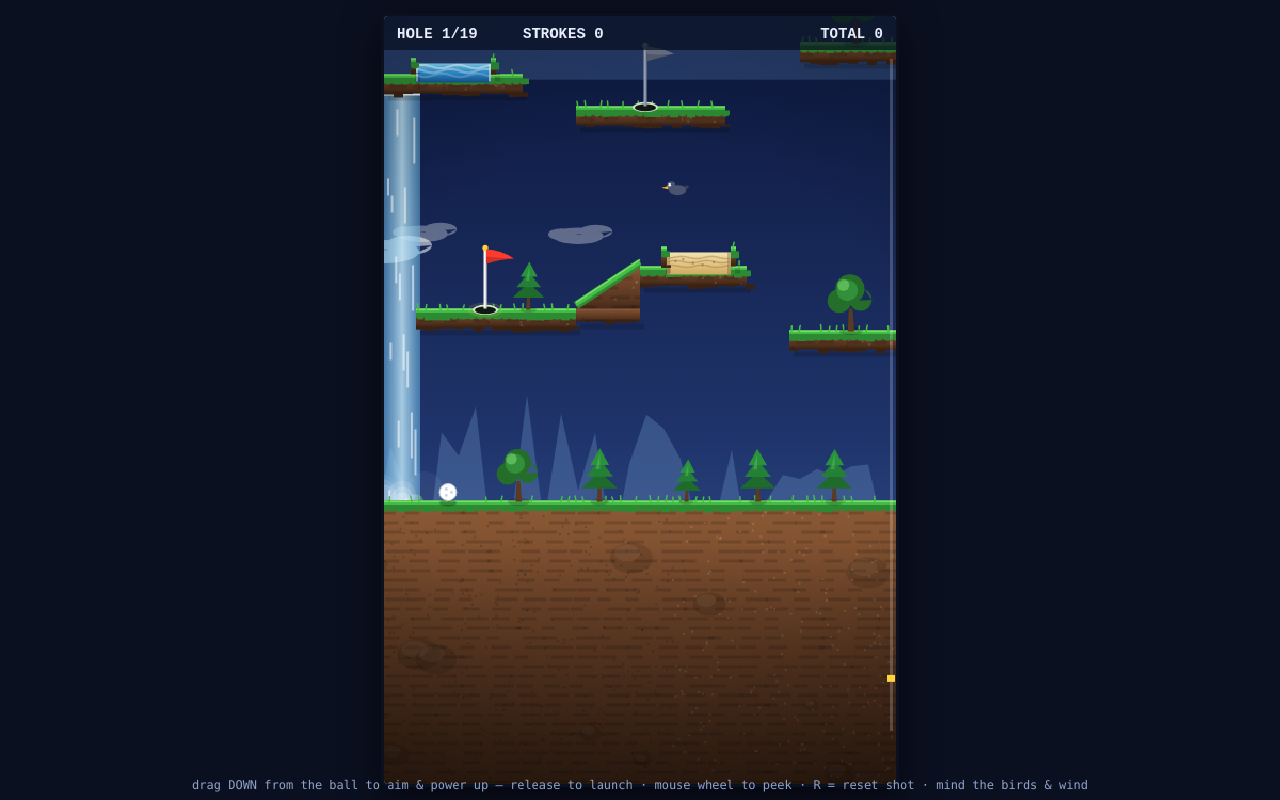
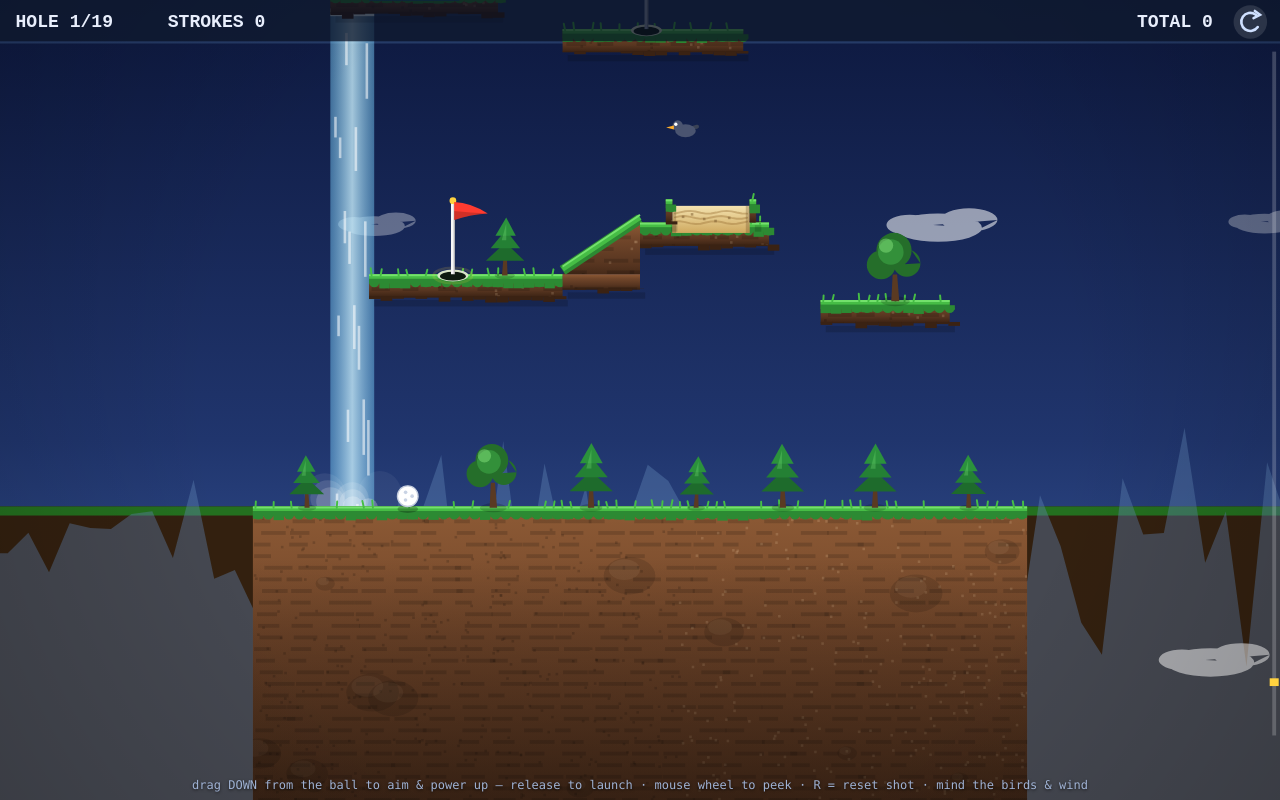
Before and after one commit to abandonedBaby/cliff-golf, a plain HTML site: page index.html in a window 1280 px wide. Drawn offline with Linux system fonts and the light colour scheme; animation ran at ten frames a second.

Commit message:
Update index.html

```diff
--- a/index.html
+++ b/index.html
@@ -5,21 +5,29 @@
 <meta name="viewport" content="width=device-width, initial-scale=1">
 <title>Cliff Golf — Vertical Mini Golf</title>
 <style>
-  html,body{margin:0;height:100%;background:#0b1020;color:#e8eefc;
-    font-family:ui-monospace,Menlo,Consolas,monospace;overflow:hidden}
-  #wrap{position:fixed;inset:0;display:flex;align-items:center;justify-content:center}
-  canvas{background:#7ec0ee;image-rendering:pixelated;
-    box-shadow:0 0 0 3px #0b1020,0 12px 40px #000a;border-radius:4px;touch-action:none}
-  #hint{position:fixed;bottom:8px;left:0;right:0;text-align:center;
-    font-size:12px;color:#8fa3c8;pointer-events:none}
+  html,body{margin:0;padding:0;height:100%;background:#0b1020;color:#e8eefc;
+    font-family:ui-monospace,Menlo,Consolas,monospace;overflow:hidden;
+    overscroll-behavior:none;-webkit-user-select:none;user-select:none}
+  /* canvas is the whole viewport — no letterboxing on any device */
+  canvas{position:fixed;inset:0;display:block;width:100%;height:100%;touch-action:none}
+  #hint{position:fixed;bottom:max(8px,env(safe-area-inset-bottom));left:0;right:0;
+    text-align:center;font-size:12px;color:#9fb2d4;pointer-events:none;
+    text-shadow:0 1px 3px #000a;padding:0 8px}
+  @media (max-width:560px){ #hint{font-size:10px} }
 </style>
 </head>
 <body>
-<div id="wrap"><canvas id="c" width="480" height="720"></canvas></div>
+<canvas id="c"></canvas>
 <div id="hint">drag DOWN from the ball to aim &amp; power up — release to launch · mouse wheel to peek · R = reset shot · mind the birds &amp; wind</div>
 <script>
 const cv = document.getElementById('c'), ctx = cv.getContext('2d');
-const VW = 480, VH = 720;
+// VW is the fixed width of the play column in world units — level design depends on
+// it, so it never changes. Everything else is derived from the actual viewport:
+//   VH  = how much world height fits on this screen
+//   VX0 = leftmost visible world x (negative when the screen is wider than the column)
+//   VWF = total visible world width, backdrop and HUD span this so nothing is letterboxed
+const VW = 480;
+let VH = 720, VX0 = 0, VWF = 480, SCALE = 1;
 // WH runs well below the floor so the camera can always scroll far enough past the
 // tee to leave a full pull-length of screen under the ball
 const WW = 480, WH = 4720;          // world size
@@ -266,9 +274,11 @@ function drawBirds(){
 
 // -------------------------------------------------------------------- state
 let ball, hole, strokes, total, cam, camPeek, aiming, aimFrom, mouse, done, msg, msgT;
+let restartArm = 0;                  // declared here: reset() runs before the input section
 
 function reset(){
   hole = 0; strokes = 0; total = 0; done = false; camPeek = 0; msg=''; msgT=0;
+  restartArm = 0; aiming = false;
   resetBirds();
   respawn(TEE.x, TEE.y);
   cam = ball.y - VH*0.65;
@@ -283,13 +293,34 @@ reset();
 function toWorld(e){
   const r = cv.getBoundingClientRect();
   const p = e.touches ? e.touches[0] : e;
-  // clamped to the canvas so a drag that runs past the screen edge still reads cleanly
-  const x = Math.max(-60, Math.min(VW+60, (p.clientX-r.left)*(VW/r.width)));
-  const y = Math.max(0, Math.min(VH, (p.clientY-r.top)*(VH/r.height)));
-  return { x, y: y+cam };
+  // clamped to the visible area so a drag that runs past the screen edge still reads cleanly
+  const s = toScreen(e);
+  return { x: Math.max(VX0, Math.min(VX0+VWF, s.x)),
+           y: Math.max(0, Math.min(VH, s.y)) + cam };
+}
+// screen space: world units, but without the camera offset (what the HUD is drawn in)
+function toScreen(e){
+  const r = cv.getBoundingClientRect();
+  const p = e.touches && e.touches[0] ? e.touches[0]
+          : (e.changedTouches && e.changedTouches[0] ? e.changedTouches[0] : e);
+  return { x: VX0 + (p.clientX-r.left)/SCALE, y: (p.clientY-r.top)/SCALE };
+}
+// Restart button, top-right of the HUD bar. Needs a second tap to confirm so a
+// misplaced touch can never wipe a run in progress.
+function btnRect(){ return {x: VX0+VWF-40, y: 4, w: 34, h: 26}; }
+function inBtn(s){
+  const b = btnRect();
+  return s.x > b.x-6 && s.x < b.x+b.w+6 && s.y > b.y-4 && s.y < b.y+b.h+6;
 }
 function down(e){
   e.preventDefault();
+  const s = toScreen(e);
+  if(inBtn(s)){
+    if(restartArm > 0){ restartArm = 0; reset(); flash('RESTARTED'); }
+    else { restartArm = 180; flash('TAP AGAIN TO RESTART'); }
+    return;
+  }
+  restartArm = 0;                                  // tapping elsewhere cancels
   if(done) { reset(); return; }
   const m = toWorld(e);
   if(!atRest()) return;
@@ -499,12 +530,12 @@ function ridge(depth, col, amp, step, seed){
   for(let k=-1;k<=1;k++){
     const y0 = base + k*P;
     if(y0 > VH+260 || y0 < -320) continue;
-    ctx.beginPath(); ctx.moveTo(-10, y0+300);
-    for(let x=-10;x<=VW+10;x+=step){
+    ctx.beginPath(); ctx.moveTo(VX0-10, y0+300);
+    for(let x=VX0-10;x<=VX0+VWF+10;x+=step){
       const h = hsh(x*0.021+seed)*amp + hsh(x*0.083+seed)*amp*0.45;
       ctx.lineTo(x, y0 - h);
     }
-    ctx.lineTo(VW+10, y0+300); ctx.closePath(); ctx.fill();
+    ctx.lineTo(VX0+VWF+10, y0+300); ctx.closePath(); ctx.fill();
   }
 }
 
@@ -514,18 +545,25 @@ function sky(){
   gr.addColorStop(0,   mix('#0a1338','#6fb7e8', t));
   gr.addColorStop(0.55,mix('#1c3068','#9ed6f5', t));
   gr.addColorStop(1,   mix('#3b5fa8','#d8f0ff', t));
-  ctx.fillStyle = gr; ctx.fillRect(0,0,VW,VH);
+  ctx.fillStyle = gr; ctx.fillRect(VX0,0,VWF,VH);
   // stars near the top of the map
   if(cam < 1100){
     const a = 1-cam/1100;
     for(let i=0;i<90;i++){
-      const sx = (i*97)%VW, sy = (i*173)%1100 - cam;
+      const sx = VX0 + (i*97)%VWF, sy = (i*173)%1100 - cam;
       if(sy>0&&sy<VH){
         const tw = 0.5+0.5*Math.sin(perf/420+i);
         ctx.fillStyle = 'rgba(255,255,255,'+(a*tw*0.9).toFixed(2)+')';
         ctx.fillRect(sx, sy, i%7?1:2, i%7?1:2);
       }
     }
+  }
+  // bedrock bleed — keeps the horizon solid out to the screen edges on wide displays
+  const fy = 4360-cam;
+  if(fy < VH){
+    const top = Math.max(0, fy);
+    ctx.fillStyle = '#33200f'; ctx.fillRect(VX0, top, VWF, VH-top);
+    if(fy >= 0){ ctx.fillStyle = '#24701f'; ctx.fillRect(VX0, fy, VWF, 7); }
   }
   // parallax mountains
   ridge(0.22, 'rgba(96,132,180,.40)', 150, 16, 3.1);
@@ -535,7 +573,7 @@ function sky(){
     const dep = L?0.72:0.5, sz = L?1:0.7;
     ctx.fillStyle = 'rgba(255,255,255,'+(L?0.55:0.32)+')';
     for(let i=0;i<22;i++){
-      const cxp = ((i*211 + perf*(L?0.006:0.003))%(VW+140))-70;
+      const cxp = VX0 + ((i*211 + perf*(L?0.006:0.003))%(VWF+140))-70;
       const cyp = (i*337)%WH - cam*dep - (L?0:200);
       if(cyp>-40&&cyp<VH+40){
         ctx.beginPath();
@@ -917,31 +955,44 @@ function drawAim(){
     }
   }
   // power meter
-  ctx.fillStyle = 'rgba(0,0,0,.45)'; ctx.fillRect(14, VH-42, 160, 12);
+  ctx.fillStyle = 'rgba(0,0,0,.45)'; ctx.fillRect(VX0+14, VH-42, 160, 12);
   ctx.fillStyle = p>0.85 ? '#ff5b4a' : p>0.5 ? '#ffd23f' : '#66e06a';
-  ctx.fillRect(16, VH-40, 156*p, 8);
+  ctx.fillRect(VX0+16, VH-40, 156*p, 8);
 }
 
 function hud(){
+  const L = VX0, Rt = VX0+VWF, C = VX0+VWF/2;
   ctx.fillStyle = 'rgba(8,14,32,.72)';
-  ctx.fillRect(0,0,VW,32);
+  ctx.fillRect(L,0,VWF,32);
   ctx.fillStyle = '#e8eefc'; ctx.font = 'bold 14px ui-monospace,monospace';
   ctx.textAlign = 'left';
-  ctx.fillText('HOLE ' + Math.min(hole+1,HOLES.length) + '/' + HOLES.length, 12, 21);
-  ctx.fillText('STROKES ' + strokes, 130, 21);
+  ctx.fillText('HOLE ' + Math.min(hole+1,HOLES.length) + '/' + HOLES.length, L+12, 21);
+  ctx.fillText('STROKES ' + strokes, L+130, 21);
   ctx.textAlign = 'right';
-  ctx.fillText('TOTAL ' + total, VW-12, 21);
+  ctx.fillText('TOTAL ' + total, Rt-52, 21);
+  // restart button
+  const b = btnRect(), armed = restartArm > 0;
+  ctx.fillStyle = armed ? 'rgba(255,90,70,.92)' : 'rgba(255,255,255,.12)';
+  ctx.beginPath(); ctx.arc(b.x+b.w/2, b.y+b.h/2, 13, 0, 7); ctx.fill();
+  ctx.strokeStyle = armed ? '#fff' : '#cfe0ff';
+  ctx.lineWidth = 2; ctx.lineCap = 'round';
+  const cx = b.x+b.w/2, cy = b.y+b.h/2;
+  ctx.beginPath(); ctx.arc(cx, cy, 7, 0.6, 5.4); ctx.stroke();
+  ctx.beginPath();                                  // arrowhead on the circular arrow
+  ctx.moveTo(cx+3.5, cy-8.5); ctx.lineTo(cx+7.5, cy-5.5); ctx.lineTo(cx+2.5, cy-3);
+  ctx.stroke();
+  if(armed) restartArm--;
   // wind readout — live wind on a ball in flight, strongest on the aimed line
   const wnd = aiming ? aimWind : (ball.rest ? 0 : windAt(ball.x, ball.y));
   if(wnd !== 0){
     const dir = wnd > 0 ? 1 : -1, bars = Math.min(4, Math.round(Math.abs(wnd)/0.035));
-    ctx.fillStyle = 'rgba(8,14,32,.72)'; ctx.fillRect(VW/2-58, 34, 116, 20);
+    ctx.fillStyle = 'rgba(8,14,32,.72)'; ctx.fillRect(C-58, 34, 116, 20);
     ctx.fillStyle = '#9fd8ff'; ctx.font = 'bold 12px ui-monospace,monospace';
-    ctx.textAlign = 'left'; ctx.fillText('WIND', VW/2-50, 48);
+    ctx.textAlign = 'left'; ctx.fillText('WIND', C-50, 48);
     ctx.strokeStyle = Math.abs(wnd) > 0.1 ? '#ff9d4a' : '#9fd8ff';
     ctx.lineWidth = 2; ctx.lineCap = 'round';
     for(let i=0;i<bars;i++){
-      const ax = VW/2-8 + i*13, hx = dir > 0 ? ax+9 : ax;
+      const ax = C-8 + i*13, hx = dir > 0 ? ax+9 : ax;
       ctx.beginPath(); ctx.moveTo(ax, 44); ctx.lineTo(ax+9, 44);
       ctx.moveTo(hx-dir*4, 41); ctx.lineTo(hx, 44); ctx.lineTo(hx-dir*4, 47);
       ctx.stroke();
@@ -949,40 +1000,42 @@ function hud(){
     ctx.textAlign = 'left';
   }
   // altitude bar
-  ctx.fillStyle = 'rgba(255,255,255,.2)'; ctx.fillRect(VW-6, 40, 3, VH-90);
+  ctx.fillStyle = 'rgba(255,255,255,.2)'; ctx.fillRect(Rt-6, 40, 3, VH-90);
   const f = 1 - (ball.y/WH);
   ctx.fillStyle = '#ffd23f';
-  ctx.fillRect(VW-8, 40 + (1-f)*(VH-90) - 3, 7, 6);
+  ctx.fillRect(Rt-8, 40 + (1-f)*(VH-90) - 3, 7, 6);
 
   if(msgT > 0){
     ctx.textAlign = 'center';
     ctx.globalAlpha = Math.min(1, msgT/40);
     ctx.font = 'bold 22px ui-monospace,monospace';
-    ctx.fillStyle = '#000'; ctx.fillText(msg, VW/2+2, 120);
-    ctx.fillStyle = '#ffd23f'; ctx.fillText(msg, VW/2, 118);
+    ctx.fillStyle = '#000'; ctx.fillText(msg, C+2, 120);
+    ctx.fillStyle = '#ffd23f'; ctx.fillText(msg, C, 118);
     ctx.globalAlpha = 1; msgT--;
   }
   if(done){
-    ctx.fillStyle = 'rgba(5,8,20,.82)'; ctx.fillRect(0,0,VW,VH);
+    ctx.fillStyle = 'rgba(5,8,20,.82)'; ctx.fillRect(VX0,0,VWF,VH);
     ctx.textAlign = 'center'; ctx.fillStyle = '#ffd23f';
     ctx.font = 'bold 30px ui-monospace,monospace';
-    ctx.fillText('SUMMIT REACHED', VW/2, VH/2-30);
+    ctx.fillText('SUMMIT REACHED', C, VH/2-30);
     ctx.fillStyle = '#e8eefc'; ctx.font = 'bold 18px ui-monospace,monospace';
-    ctx.fillText('Total strokes: ' + total, VW/2, VH/2+6);
+    ctx.fillText('Total strokes: ' + total, C, VH/2+6);
     ctx.font = '14px ui-monospace,monospace';
-    ctx.fillText('click to play again', VW/2, VH/2+40);
+    ctx.fillText('click to play again', C, VH/2+40);
   }
   ctx.textAlign = 'left';
 }
 
 let vig = null;
 function vignette(){
+  const C = VX0+VWF/2;
   if(!vig){
-    vig = ctx.createRadialGradient(VW/2, VH/2, VH*0.34, VW/2, VH/2, VH*0.78);
+    const rad = Math.max(VH, VWF);
+    vig = ctx.createRadialGradient(C, VH/2, rad*0.34, C, VH/2, rad*0.78);
     vig.addColorStop(0, 'rgba(0,0,0,0)');
     vig.addColorStop(1, 'rgba(0,0,0,.28)');
   }
-  ctx.fillStyle = vig; ctx.fillRect(0,0,VW,VH);
+  ctx.fillStyle = vig; ctx.fillRect(VX0,0,VWF,VH);
 }
 
 let perf = 0;
@@ -998,12 +1051,32 @@ function loop(t){
 }
 requestAnimationFrame(loop);
 
-// fit canvas to window height
+// Fill the viewport edge to edge on any device. The play column keeps its fixed
+// 480-unit width; the screen decides how much world height comes with it. On screens
+// too wide for that (landscape desktop) the column is centred and the backdrop bleeds
+// out to both edges, so there are never bars.
+const MIN_VH = 620;                  // never show less world height than this
 function fit(){
-  const s = Math.min(window.innerWidth/VW, window.innerHeight/VH) * 0.96;
-  cv.style.width = (VW*s)+'px'; cv.style.height = (VH*s)+'px';
+  const cw = window.innerWidth, ch = window.innerHeight;
+  const dpr = Math.min(window.devicePixelRatio || 1, 2);
+  cv.width  = Math.round(cw*dpr);
+  cv.height = Math.round(ch*dpr);
+
+  SCALE = cw/VW;                     // first choice: column spans the full width
+  if(ch/SCALE < MIN_VH) SCALE = ch/MIN_VH;   // too wide — fit height instead
+
+  VH  = ch/SCALE;
+  VWF = cw/SCALE;
+  VX0 = (VW - VWF)/2;                // <=0; negative means sky either side of the column
+
+  ctx.setTransform(SCALE*dpr, 0, 0, SCALE*dpr, -VX0*SCALE*dpr, 0);
+  ctx.imageSmoothingEnabled = true;
+  vig = null;                        // cached gradient depends on viewport size
+  if(typeof cam === 'number') cam = Math.max(-40, Math.min(WH-VH, cam));
 }
-window.addEventListener('resize', fit); fit();
+window.addEventListener('resize', fit);
+window.addEventListener('orientationchange', fit);
+fit();
 </script>
 </body>
 </html>
```
